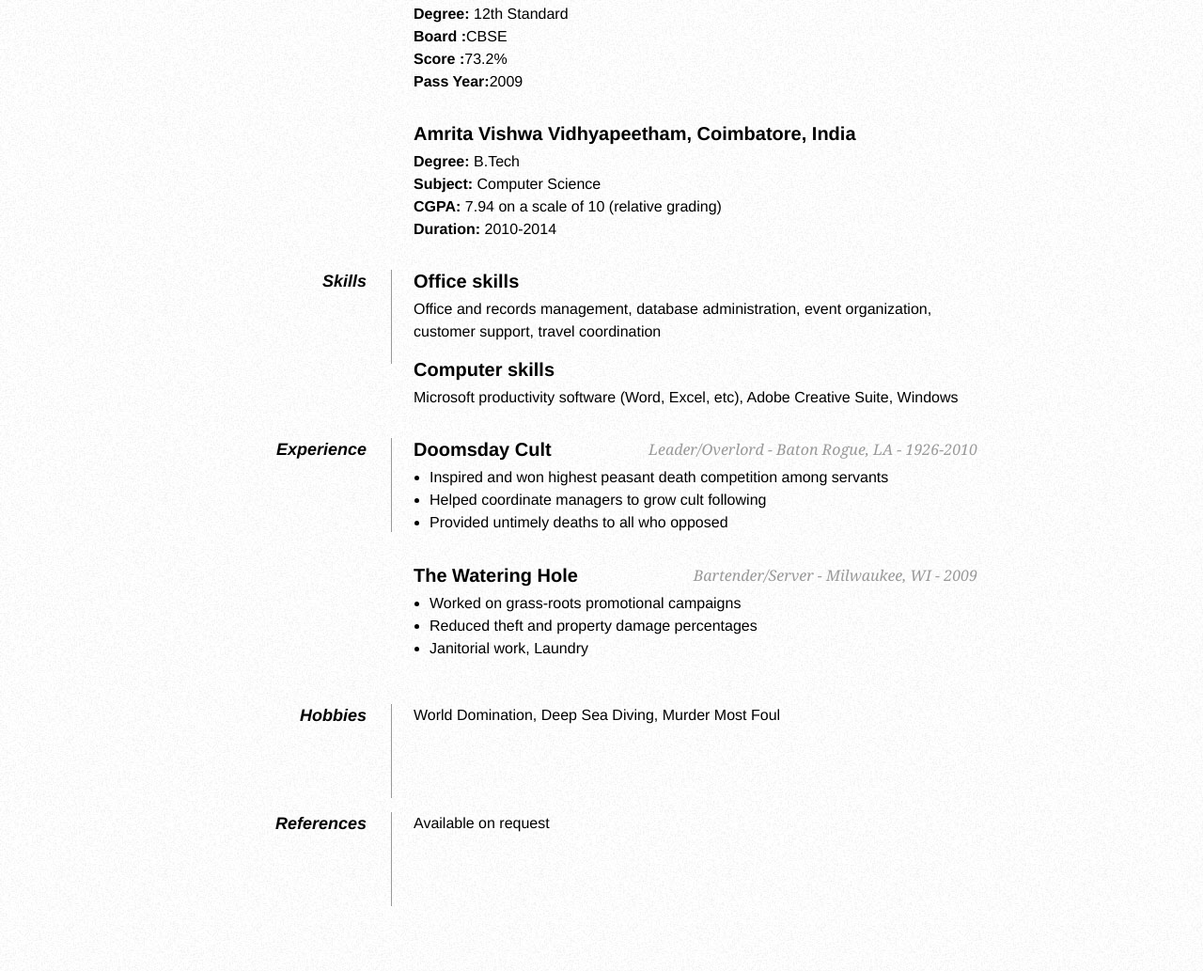
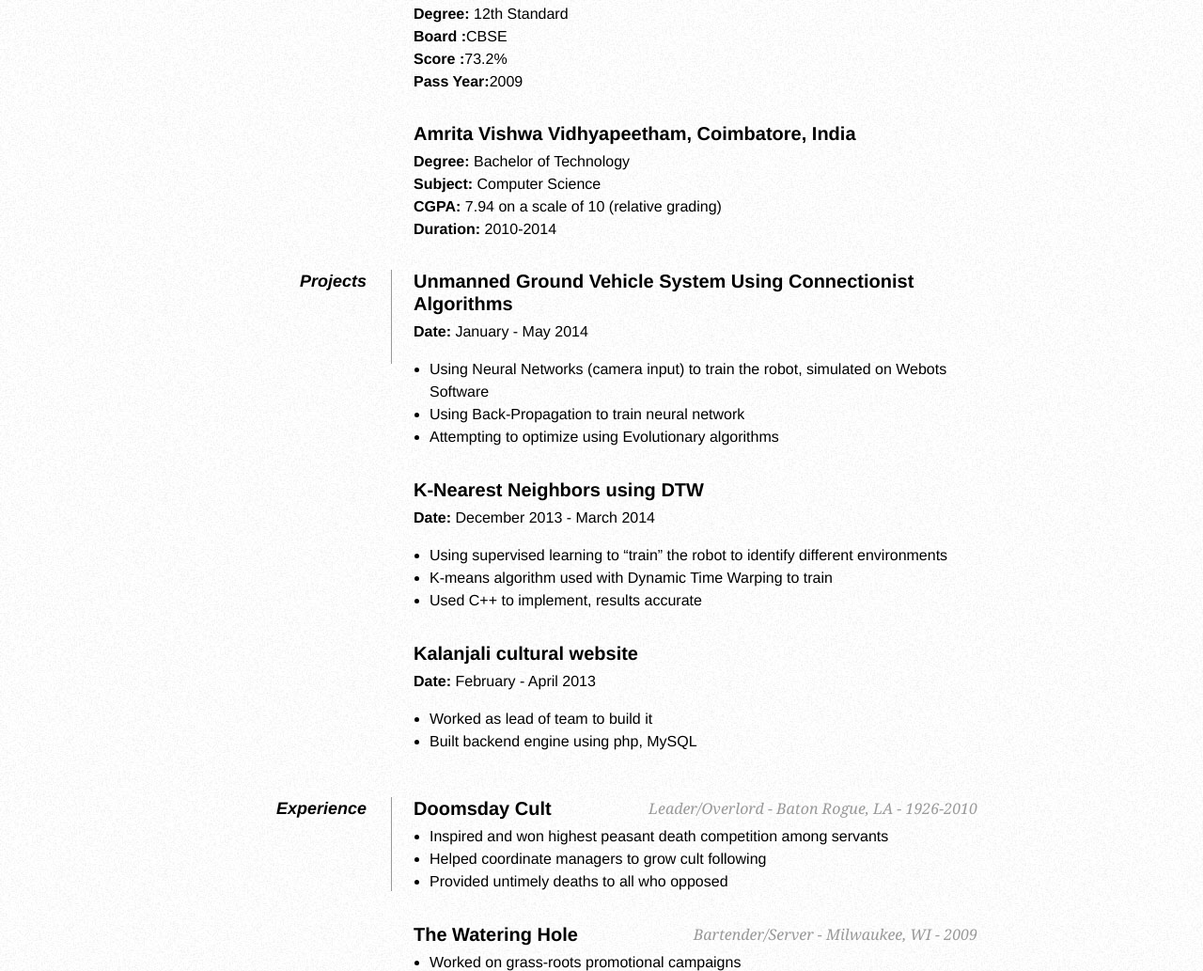
Before and after one commit to prakharkh91/prakharkh91.github.io, a plain HTML site: page info.html in a window 1280 px wide. Shown: the part 512-1545 px from the top of the page at 94% size. Drawn offline with Linux system fonts and the light colour scheme.

Commit message:
Adding college projects

```diff
--- a/info.html
+++ b/info.html
@@ -85,7 +85,7 @@
             <dd>
                 <h2>Amrita Vishwa Vidhyapeetham, Coimbatore, India</h2>
                 <p>
-                    <strong>Degree: </strong>B.Tech<br />
+                    <strong>Degree: </strong>Bachelor of Technology<br />
                     <strong>Subject: </strong>Computer Science<br />
                     <strong>CGPA: </strong>7.94 on a scale of 10 (relative grading)<br />
                     <strong>Duration: </strong>2010-2014<br />
@@ -95,13 +95,33 @@
             <dd class="clear"></dd>
 
 
-            <dt>Skills</dt>
+            <dt>Projects</dt>
             <dd>
-                <h2>Office skills</h2>
-                <p>Office and records management, database administration, event organization, customer support, travel coordination</p>
+                <h2>Unmanned Ground Vehicle System Using Connectionist Algorithms</h2>
+                <strong>Date: </strong>January - May 2014
+                <p><em></em></p>
+                <ul>
+                     <li>Using Neural Networks (camera input) to train the robot, simulated on Webots Software</li>
+                     <li>Using Back-Propagation to train neural network</li>
+                     <li>Attempting to optimize using Evolutionary algorithms</li>
+                </ul>
 
-                <h2>Computer skills</h2>
-                <p>Microsoft productivity software (Word, Excel, etc), Adobe Creative Suite, Windows</p>
+                <h2>K-Nearest Neighbors using DTW</h2>
+                <strong>Date: </strong>December 2013 - March 2014
+                <p><em></em></p>
+                <ul>
+                     <li>Using supervised learning to “train” the robot to identify different environments</li>
+                     <li>K-means algorithm used with Dynamic Time Warping to train</li>
+                     <li>Used C++ to implement, results accurate</li>
+                </ul>
+
+                <h2>Kalanjali cultural website</h2>
+                <strong>Date: </strong>February - April 2013
+                <p><em></em></p>
+                <ul>
+                     <li>Worked as lead of team to build it</li>
+                     <li>Built backend engine using php, MySQL</li>
+                </ul>
             </dd>
 
             <dd class="clear"></dd>
```
